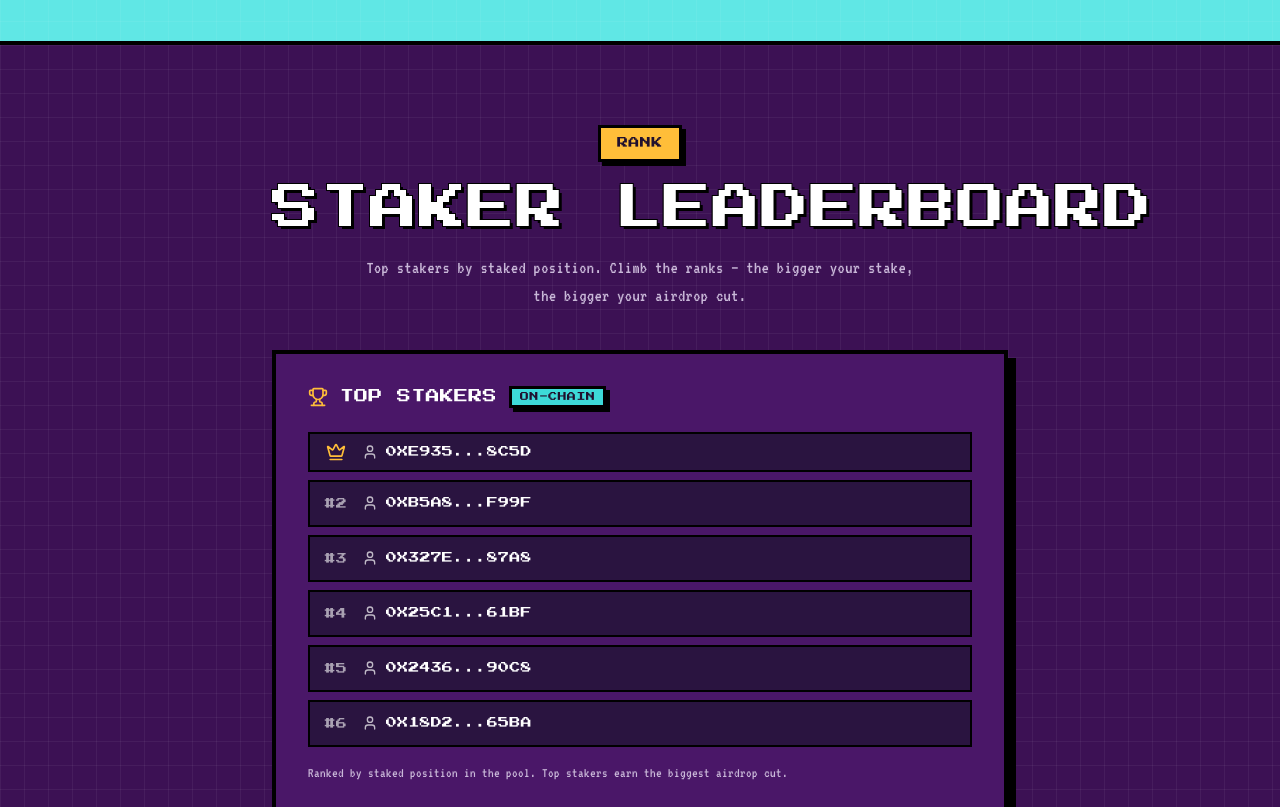
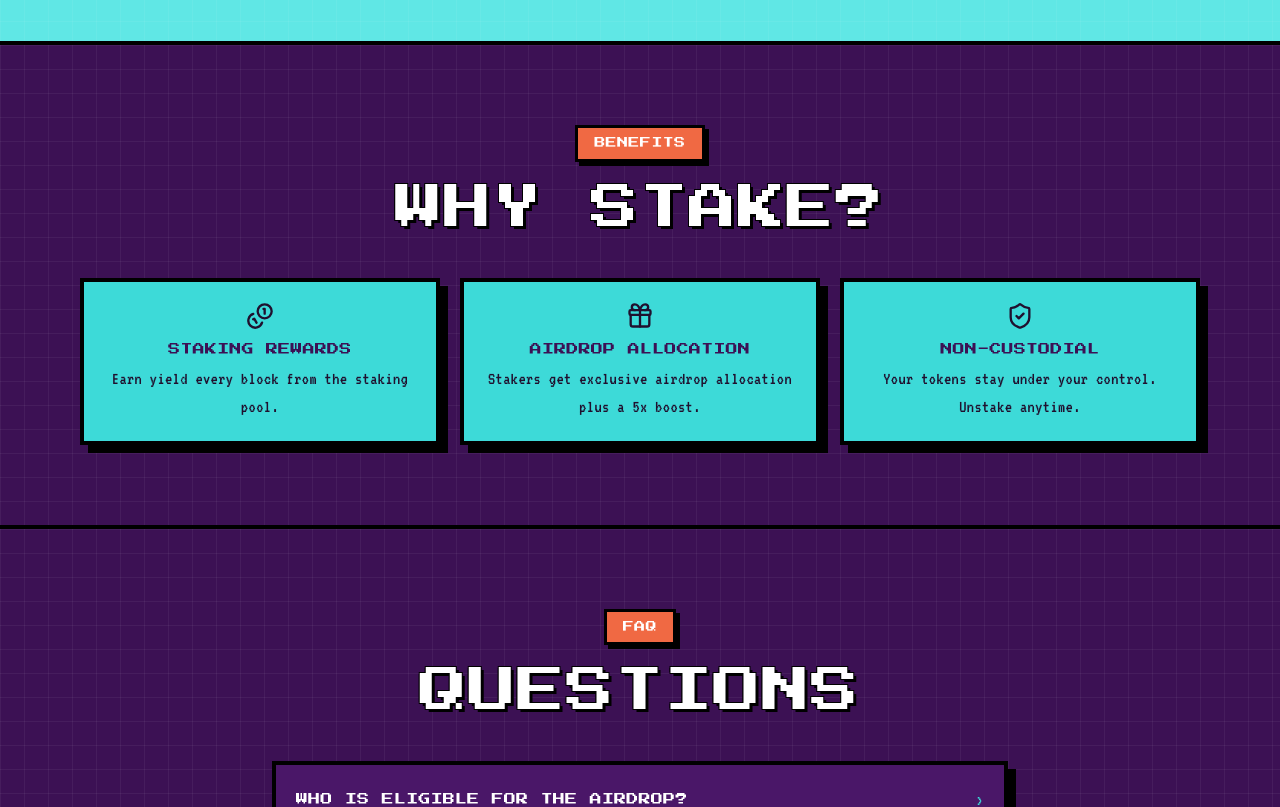
Before and after one commit to gumilang88/usdc-stonks-staking, a Next.js app: page /airdrop in a window 1280 px wide. Shown: the part 1920-2727 px from the top of the page. Built offline with nearby package versions, Linux system fonts and the light colour scheme.

Commit message:
Remove staker leaderboard from airdrop page

```diff
--- a/src/app/airdrop/page.tsx
+++ b/src/app/airdrop/page.tsx
@@ -11,7 +11,6 @@ import {
 } from "lucide-react";
 import Reveal from "@/components/Reveal";
 import ConnectWalletButton from "@/components/ConnectWalletButton";
-import Leaderboard from "@/components/Leaderboard";
 import MobileNav from "@/components/MobileNav";
 
 const TG = "https://t.me/usdcstonkss";
@@ -213,25 +212,6 @@ export default function AirdropPage() {
         </div>
       </section>
 
-      {/* ---- LEADERBOARD ---- */}
-      <section className="bg-[#3c1154] border-b-4 border-black px-grid-bg">
-        <div className="mx-auto max-w-3xl px-4 py-16 md:py-20">
-          <div className="text-center mb-10">
-            <span className="px-chip bg-[#ffbe39] text-[#20102e] px-4 py-2 text-[11px]">Rank</span>
-            <h2 className="px-heading text-white text-3xl md:text-5xl mt-4 text-outline">
-              STAKER&nbsp;LEADERBOARD
-            </h2>
-            <p className="text-[#c9b8d8] text-lg mt-4 mx-auto max-w-xl">
-              Top stakers by staked position. Climb the ranks — the bigger your stake, the bigger your airdrop cut.
-            </p>
-          </div>
-
-          <Reveal>
-            <Leaderboard />
-          </Reveal>
-        </div>
-      </section>
-
       {/* ---- WHY STAKE ---- */}
       <section className="bg-[#3c1154] border-b-4 border-black px-grid-bg">
         <div className="mx-auto max-w-6xl px-4 py-16 md:py-20">
--- a/src/components/Leaderboard.tsx
+++ /dev/null
@@ -1,90 +0,0 @@
-"use client";
-
-import { useEffect, useState } from "react";
-import { Trophy, Crown, User } from "lucide-react";
-
-// Ranked staker list (order as specified). Addresses with stakes under 10k
-// are excluded from the leaderboard.
-const STAKERS = [
-  "0xE935c6E46706361410Ae246902811fEc48238C5d",
-  "0xb5a84bfd780645d7341b77302f608ecb7b49f99f",
-  "0x327e2a0d83dcd4cbad89b35cf9f768eec81687a8",
-  "0x25c118e4818bed82d24601e34c71d8675c5061bf",
-  "0x2436B8A21c109D584c7d49690b92AdbAc44490c8",
-  "0x18d20f1FEd31A1EA3A40437141DdB919f23665BA",
-];
-
-const SHORT = (a: string) => (a.length > 10 ? a.slice(0, 6) + "..." + a.slice(-4) : a);
-
-export default function Leaderboard() {
-  const [account, setAccount] = useState<string | null>(null);
-
-  useEffect(() => {
-    if (typeof window === "undefined") return;
-    const w = window as unknown as {
-      ethereum?: {
-        request: (a: { method: string }) => Promise<string[]>;
-        on?: (e: string, cb: () => void) => void;
-        removeListener?: (e: string, cb: () => void) => void;
-      };
-    };
-    const load = async () => {
-      try {
-        const accounts = (await w.ethereum?.request({ method: "eth_accounts" })) ?? [];
-        if (accounts.length) setAccount(accounts[0]);
-      } catch {
-        /* ignore */
-      }
-    };
-    load();
-    w.ethereum?.on?.("accountsChanged", load);
-    return () => w.ethereum?.removeListener?.("accountsChanged", load);
-  }, []);
-
-  const accLow = account?.toLowerCase();
-  const rows = STAKERS;
-
-  return (
-    <div className="px-card bg-[#4a1768] p-6 md:p-8">
-      <div className="flex items-center gap-3 mb-6">
-        <Trophy className="h-5 w-5 text-[#ffbe39]" />
-        <h3 className="px-heading text-white text-[14px]">TOP STAKERS</h3>
-        <span className="px-chip bg-[#3ddad8] text-[#20102e] px-2 py-0.5 text-[9px]">ON-CHAIN</span>
-      </div>
-
-      <div className="flex flex-col gap-2">
-        {rows.map((a, i) => {
-          const isConnected = accLow && a.toLowerCase() === accLow;
-          return (
-            <div
-              key={a + i}
-              className={`flex items-center gap-3 px-3 py-2 border-2 border-black ${
-                isConnected ? "bg-[#3ddad8] text-[#20102e]" : "bg-[#2a1440]"
-              }`}
-            >
-              <div className="w-7 shrink-0 text-center">
-                {!isConnected && i === 0 ? (
-                  <Crown className="h-5 w-5 mx-auto text-[#ffbe39]" strokeWidth={2} />
-                ) : !isConnected && (
-                  <span className={`px-heading text-[11px] ${isConnected ? "text-[#20102e]" : "text-white/60"}`}>
-                    #{i + 1}
-                  </span>
-                )}
-              </div>
-              <div className="flex items-center gap-2 min-w-0 flex-1">
-                <User className="h-4 w-4 shrink-0 opacity-70" strokeWidth={2} />
-                <span className={`px-heading text-[11px] truncate ${isConnected ? "text-[#20102e]" : "text-white"}`}>
-                  {SHORT(a)}
-                </span>
-              </div>
-            </div>
-          );
-        })}
-      </div>
-
-      <p className="text-[#c9b8d8] text-sm mt-4">
-        Ranked by staked position in the pool. Top stakers earn the biggest airdrop cut.
-      </p>
-    </div>
-  );
-}
```
